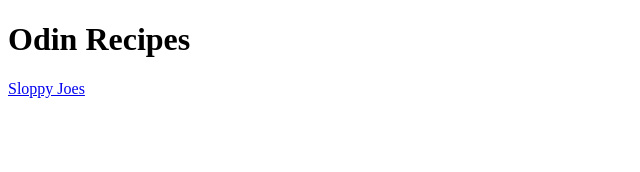
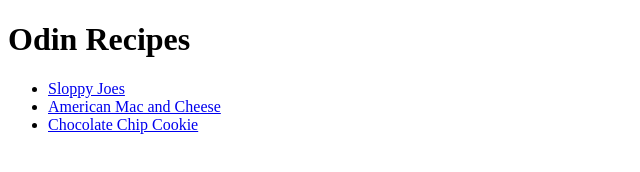
Before and after one commit to stanglg/odin-recipes, a plain HTML site: page index.html in a window 1280 px wide. Shown: the whole page, without its empty margins (0-640 px from the left). Drawn offline with Linux system fonts and the light colour scheme.

Commit message:
changed links in index to a list

```diff
--- a/index.html
+++ b/index.html
@@ -3,10 +3,14 @@
 <head>
     <meta charset="UTF-8">
     <meta name="viewport" content="width=device-width, initial-scale=1.0">
-    <title>Document</title>
+    <title>index</title>
 </head>
 <body>
     <h1>Odin Recipes</h1>
-    <a href="recipes/sloppyjoe.html">Sloppy Joes</a>
+        <ul>
+            <li><a href="recipes/sloppyjoe.html">Sloppy Joes</a></li>
+            <li><a href="recipes/macandcheese.html">American Mac and Cheese</a></li>
+            <li><a href="recipes/cookie.html">Chocolate Chip Cookie</a></li>
+        </ul>
 </body>
 </html>
```
